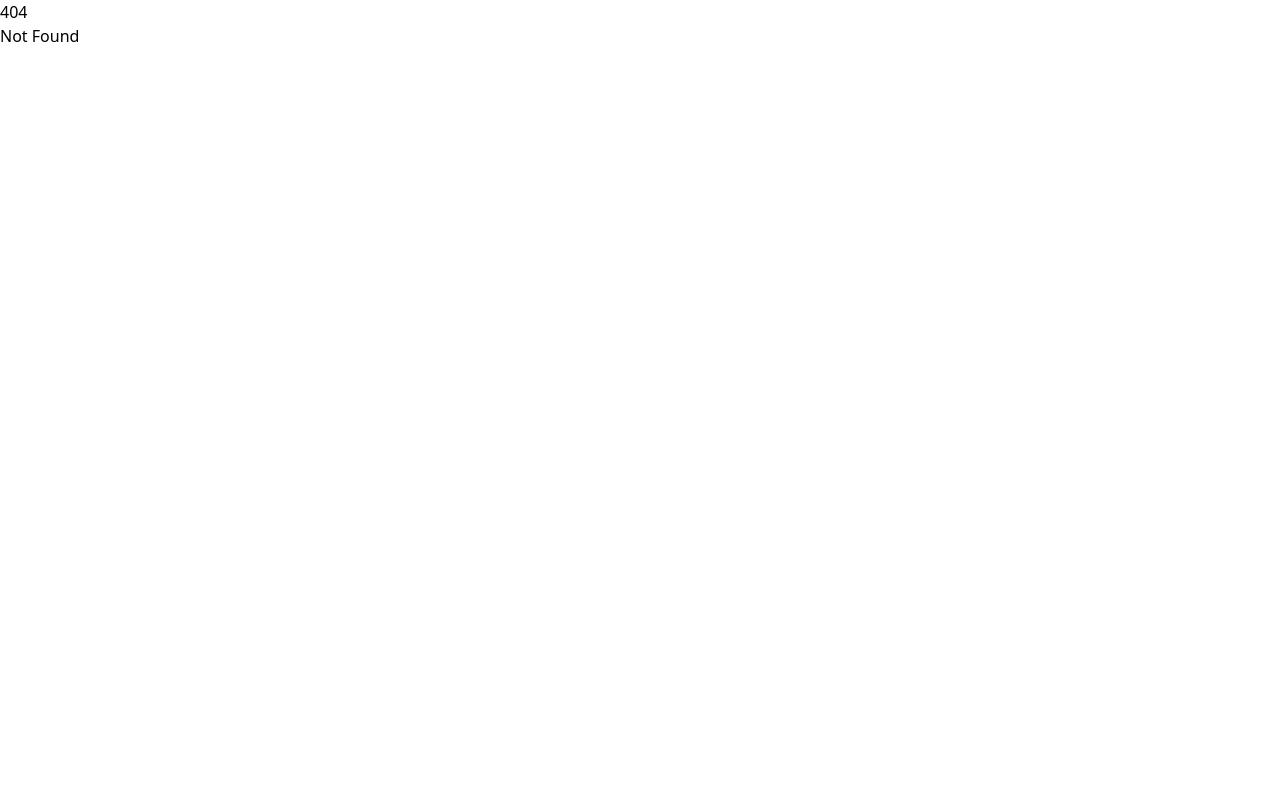
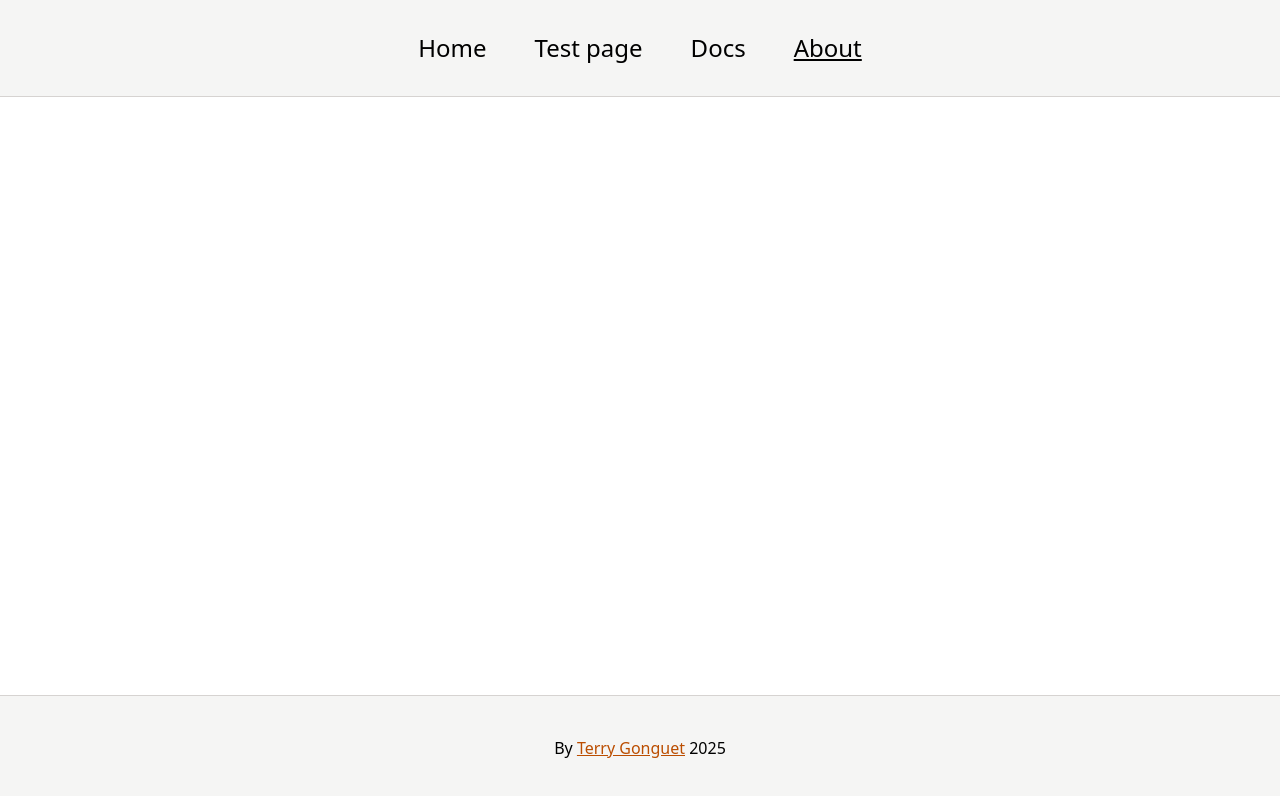
Before and after one commit to terrygonguet/auto-i18n, a SvelteKit app: page /about in a window 1280 px wide. Before the commit this address had no page. Shown: the top 796 px of the page. Built offline with nearby package versions, Linux system fonts and the light colour scheme.

Commit message:
Base app shell

```diff
--- /dev/null
+++ b/src/lib/transition.ts
@@ -0,0 +1,20 @@
+import type { FadeParams } from "svelte/transition"
+
+interface FadeParamsFn {
+	in: FadeParams
+	out: FadeParams
+	(duration: number): { in: FadeParams; out: FadeParams }
+}
+
+export const fadeParams = ((duration: number) => {
+	return {
+		in: {
+			duration,
+			delay: duration,
+		},
+		out: { duration },
+	}
+}) as FadeParamsFn
+
+fadeParams.in = { duration: 150, delay: 150 }
+fadeParams.out = { duration: 150 }
--- a/src/routes/+layout.svelte
+++ b/src/routes/+layout.svelte
@@ -1,7 +1,49 @@
 <script>
 	import "../styles.css"
+	import { page } from "$app/state"
 
 	let { children } = $props()
+
+	let segment = $derived(page.route.id)
 </script>
 
+<header class="border-b border-stone-300 bg-stone-100 text-2xl">
+	<nav class="p-8">
+		<ul class="flex justify-center">
+			<li><a href="/" class="p-6" class:underline={segment == "/"}>Home</a></li>
+			<li><a href="/test" class="p-6" class:underline={segment == "/test"}>Test page</a></li>
+			<li><a href="/docs" class="p-6" class:underline={segment == "/docs"}>Docs</a></li>
+			<li><a href="/about" class="p-6" class:underline={segment == "/about"}>About</a></li>
+		</ul>
+	</nav>
+</header>
 {@render children()}
+<footer class="border-t border-stone-300 bg-stone-100 p-10 text-center">
+	<p>
+		By <a href="https://terry.gonguet.com" target="_blank" class="text-amber-700 underline"
+			>Terry Gonguet</a
+		> 2025
+	</p>
+</footer>
+
+<style>
+	:global(body) {
+		display: grid;
+		grid-template-columns: 1fr;
+		grid-template-rows: auto 1fr auto;
+		grid-template-areas: "header" "main" "footer";
+		height: 100%;
+
+		header {
+			grid-area: header;
+		}
+
+		:global(main) {
+			grid-area: main;
+		}
+
+		footer {
+			grid-area: footer;
+		}
+	}
+</style>
--- a/src/routes/+page.svelte
+++ b/src/routes/+page.svelte
@@ -1,2 +1,19 @@
-<h1>Welcome to SvelteKit</h1>
-<p>Visit <a href="https://svelte.dev/docs/kit">svelte.dev/docs/kit</a> to read the documentation</p>
+<script>
+	import { fadeParams } from "$lib/transition"
+	import { fade } from "svelte/transition"
+</script>
+
+<main in:fade={fadeParams.in} out:fade={fadeParams.out} class="prose mx-auto my-12">
+	<h2>Auto-i18n</h2>
+	<p>
+		Id velit officia nostrud ipsum non reprehenderit fugiat incididunt. Ullamco dolor cupidatat
+		dolore et cupidatat adipisicing culpa elit. Elit aliquip occaecat ex ea aliqua voluptate est id.
+	</p>
+	<p>
+		Non nulla dolor sint excepteur laborum qui. Aliquip in est excepteur deserunt elit ad et
+		deserunt. Adipisicing veniam sit magna dolor exercitation aute nisi eu irure sit. Commodo
+		aliquip irure ullamco proident cupidatat veniam sint occaecat exercitation reprehenderit
+		pariatur enim occaecat. Ea irure in qui elit veniam ut enim ad Lorem consequat. Nulla pariatur
+		pariatur reprehenderit id do Lorem do.
+	</p>
+</main>
--- /dev/null
+++ b/src/routes/about/+page.svelte
@@ -0,0 +1 @@
+<main></main>
--- /dev/null
+++ b/src/routes/docs/+page.svelte
@@ -0,0 +1 @@
+<main></main>
--- /dev/null
+++ b/src/routes/test/+page.svelte
@@ -0,0 +1,15 @@
+<script>
+	import { fadeParams } from "$lib/transition"
+	import { fade } from "svelte/transition"
+</script>
+
+<main in:fade={fadeParams.in} out:fade={fadeParams.out} class="prose mx-auto my-12">
+	<h2>Lorem ipsum</h2>
+	<p>
+		Ipsum adipisicing ipsum laborum do Lorem est. Et commodo nostrud commodo sint occaecat
+		adipisicing ullamco in irure ut sit non do. Esse minim nulla et velit. Excepteur consectetur
+		excepteur est ea sint nisi culpa. Proident pariatur do pariatur tempor incididunt ex dolore ex
+		irure. Pariatur enim officia voluptate do esse excepteur amet ad consequat eu. Quis ea et
+		reprehenderit quis consequat non tempor officia sit consequat exercitation aliquip.
+	</p>
+</main>
--- a/src/styles.css
+++ b/src/styles.css
@@ -7,5 +7,5 @@
 }
 
 html {
-	min-height: 100dvh;
+	height: 100dvh;
 }
```
